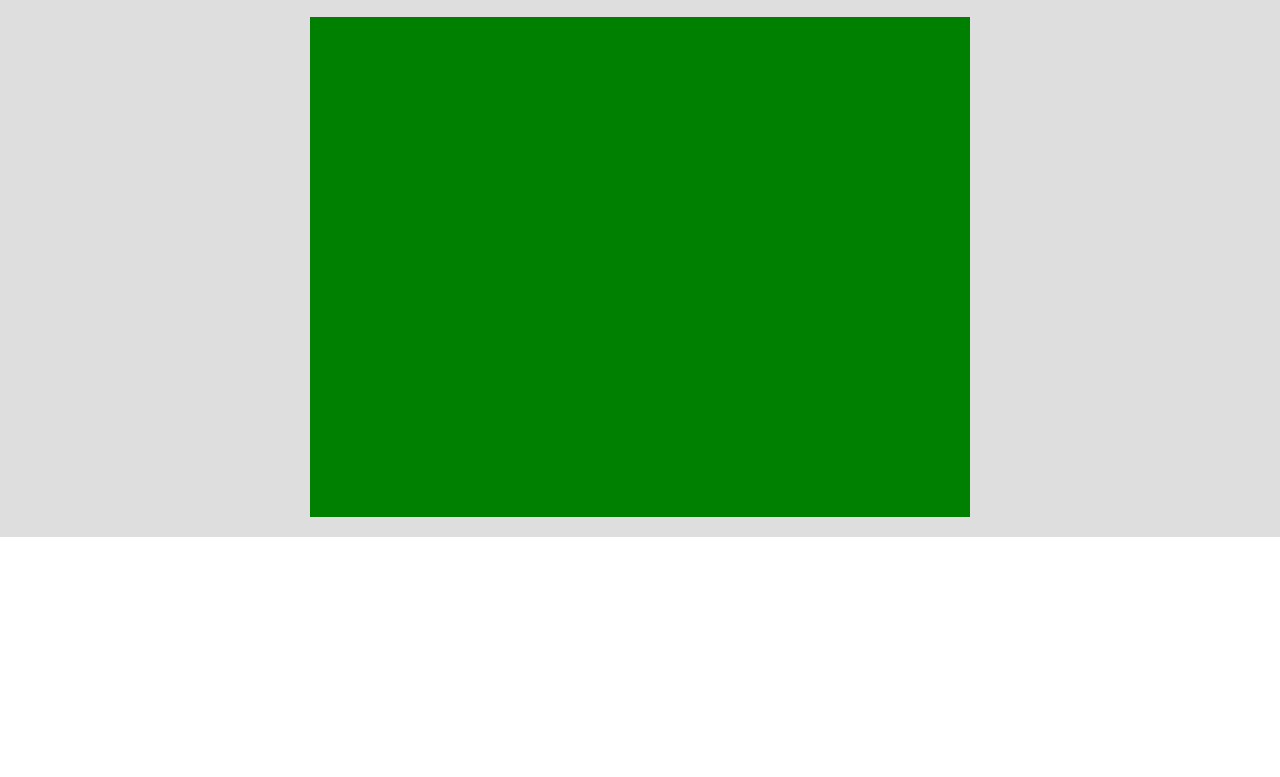
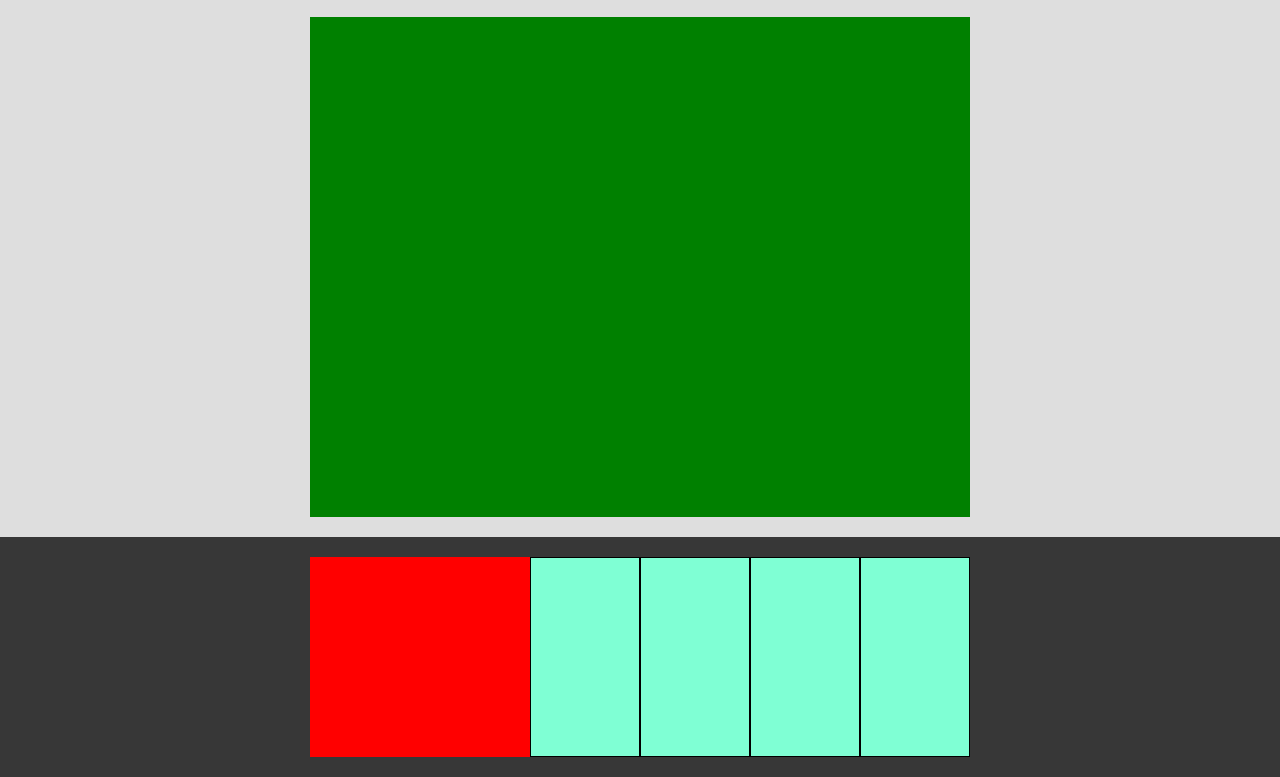
Before and after one commit to orlandomanfredini/-htmlcss-struttura-discord, a plain HTML site: page index.html in a window 1280 px wide. Shown: the part 1043-1820 px from the top of the page. Before the commit the page ends 1580 px from the top, so only its background shows below. Drawn offline with Linux system fonts and the light colour scheme.

Commit message:
creazione foot-section

```diff
--- a/css/style.css
+++ b/css/style.css
@@ -68,6 +68,13 @@ ul , li{
     background-color: #dedede;
 }
 
+.debug .foot-section{
+    background-color: rgb(55, 55, 55);
+}
+
+.debug .col-5{
+    border: 1px solid black;
+}
 
 /* LAYOUT */
 
@@ -123,3 +130,15 @@ flex-direction: row-reverse;
     min-height: 500px;
     background-color: green;
 }
+
+.col-4{
+    min-width: 220px;
+    min-height: 200px;
+    background-color: red;
+}
+
+.col-5{
+    min-width: 110px;
+    min-height: 200px;
+    background-color: aquamarine;
+}
--- a/index.html
+++ b/index.html
@@ -67,5 +67,18 @@
             </div>
         </section>
     </main>
+    <footer>
+        <section class="foot-section">
+            <div class="container">
+                <div class="row-flex">
+                    <div class="col-4"></div>
+                    <div class="col-5"></div>
+                    <div class="col-5"></div>
+                    <div class="col-5"></div>
+                    <div class="col-5"></div>
+                </div>
+            </div>
+        </section>
+    </footer>
 </body>
 </html>
```
